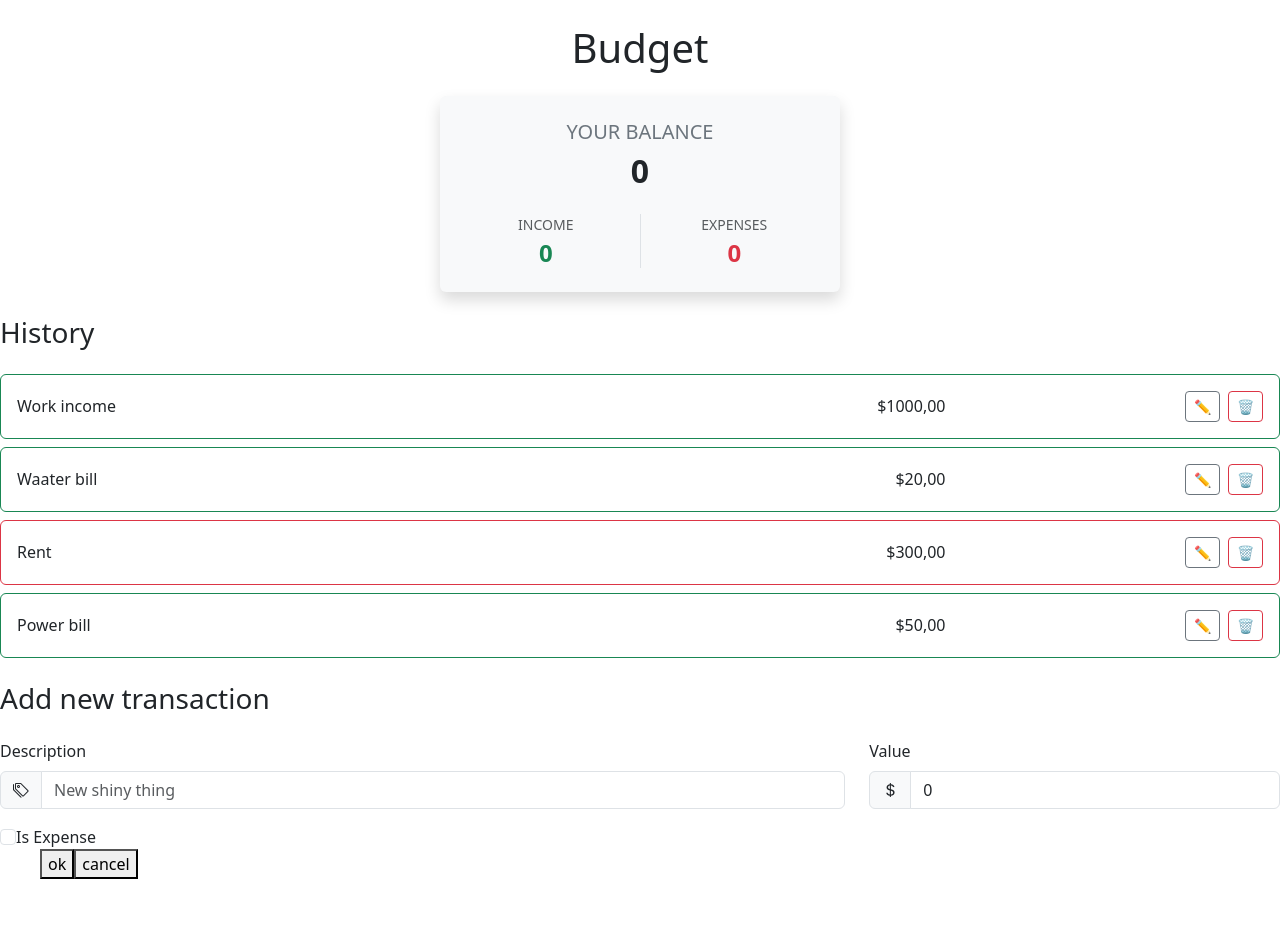
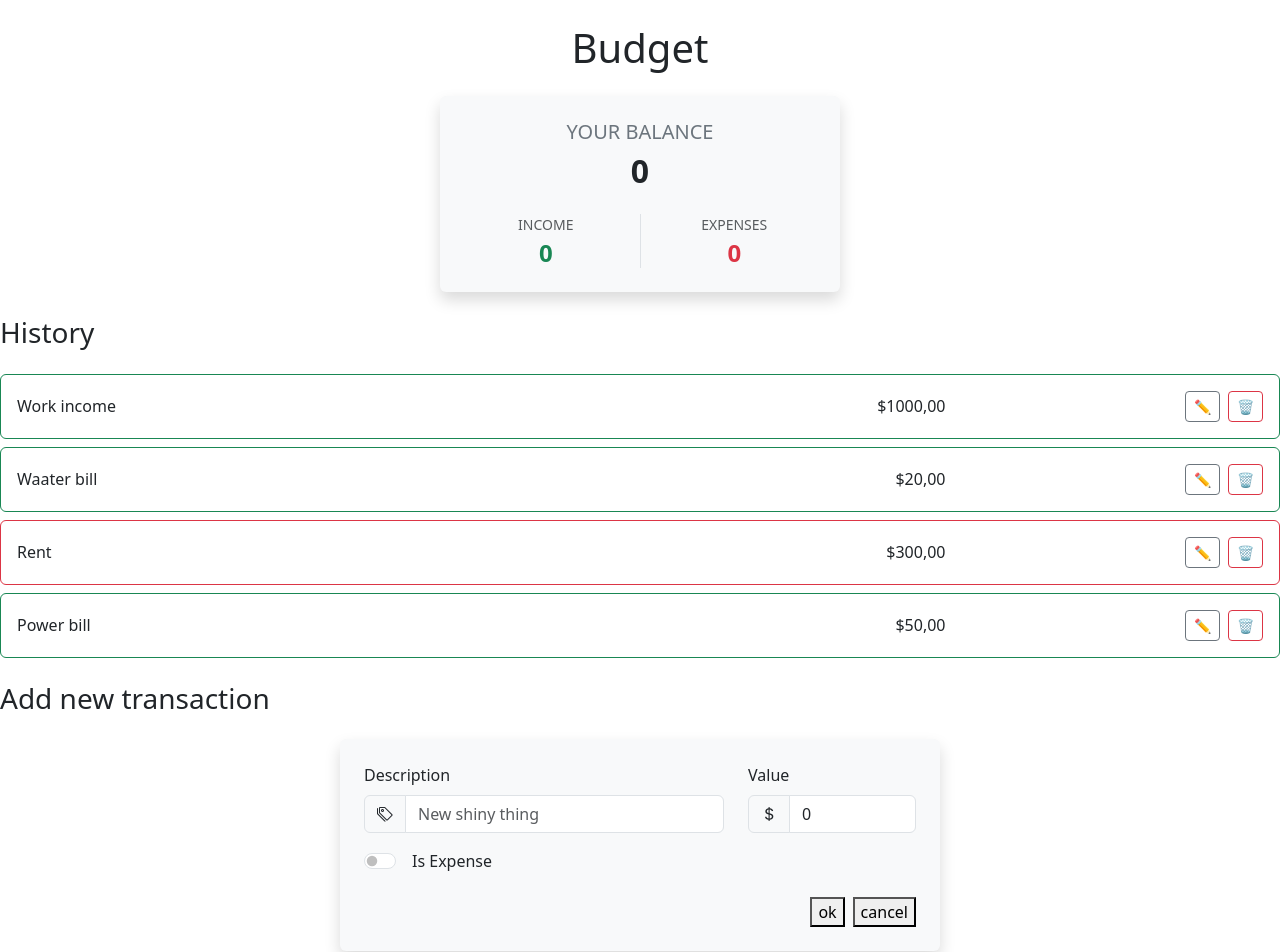
Before and after one commit to joceduardoarias/react-redux-saga-hooks-practice, a React (Vite) app in the folder budget/: page / in a window 1280 px wide. Shown: the top 952 px of the page. Before the commit the page ends 895 px from the top, so only its background shows below. Built offline with nearby package versions, Linux system fonts and the light colour scheme.

Commit message:
Feat: Mejora el diseño y la funcionalidad del formulario.
Añade estilos y mejora la experiencia de usuario en el formulario para agregar nuevas entradas.

Actualiza los campos con etiquetas más claras, un diseño más limpio y una mejor disposición de los elementos.

```diff
--- a/budget/src/components/NewEntryForm.jsx
+++ b/budget/src/components/NewEntryForm.jsx
@@ -1,16 +1,15 @@
-import React from 'react'
+import React, { useState } from 'react'
 import ButtonSaveOrCancel from "../components/ButtonSaveOrCancel"
-import { useState } from 'react'
 
 const NewEntryForm = ({ addEntry }) => {
-
     const [description, setDescription] = useState('')
     const [value, setValue] = useState(0)
-    const [isExpenese, setisExpenese] = useState(false)
+    const [isExpense, setIsExpense] = useState(false)
+
     return (
-        <form>
+        <form className="bg-light rounded shadow p-4 mb-4" style={{ maxWidth: 600, margin: "0 auto" }}>
             <div className="row align-items-end mb-3">
-                <div className="col-md-8">
+                <div className="col-md-8 mb-3 mb-md-0">
                     <label htmlFor="description" className="form-label">Description</label>
                     <div className="input-group">
                         <span className="input-group-text">
@@ -19,13 +18,13 @@ const NewEntryForm = ({ addEntry }) => {
                         <input
                             type="text"
                             className="form-control"
+                            id="description"
                             placeholder="New shiny thing"
                             value={description}
                             onChange={(e) => setDescription(e.target.value)}
                         />
                     </div>
                 </div>
-
                 <div className="col-md-4">
                     <label htmlFor="value" className="form-label">Value</label>
                     <div className="input-group">
@@ -43,17 +42,25 @@ const NewEntryForm = ({ addEntry }) => {
                     </div>
                 </div>
             </div>
+            <div className="form-check form-switch mb-4">
                 <input
                     className="form-check-input"
                     type="checkbox"
-                checked={isExpenese}
-                onChange={() => setisExpenese(oldState => !oldState)}
+                    id="isExpense"
+                    checked={isExpense}
+                    onChange={() => setIsExpense(oldState => !oldState)}
                 />
-            <label className="form-check-label" htmlFor="isExpense">
+                <label className="form-check-label ms-2" htmlFor="isExpense">
                     Is Expense
                 </label>
-            <div className="form-check form-switch mb-3">
-                <ButtonSaveOrCancel addEntry={addEntry} description={description} value={value} isExpense={isExpenese}/>
+            </div>
+            <div className="d-flex gap-2 justify-content-end">
+                <ButtonSaveOrCancel
+                    addEntry={addEntry}
+                    description={description}
+                    value={value}
+                    isExpense={isExpense}
+                />
             </div>
         </form>
     )
```
Lines whose indentation alone changed are shown as unchanged.
